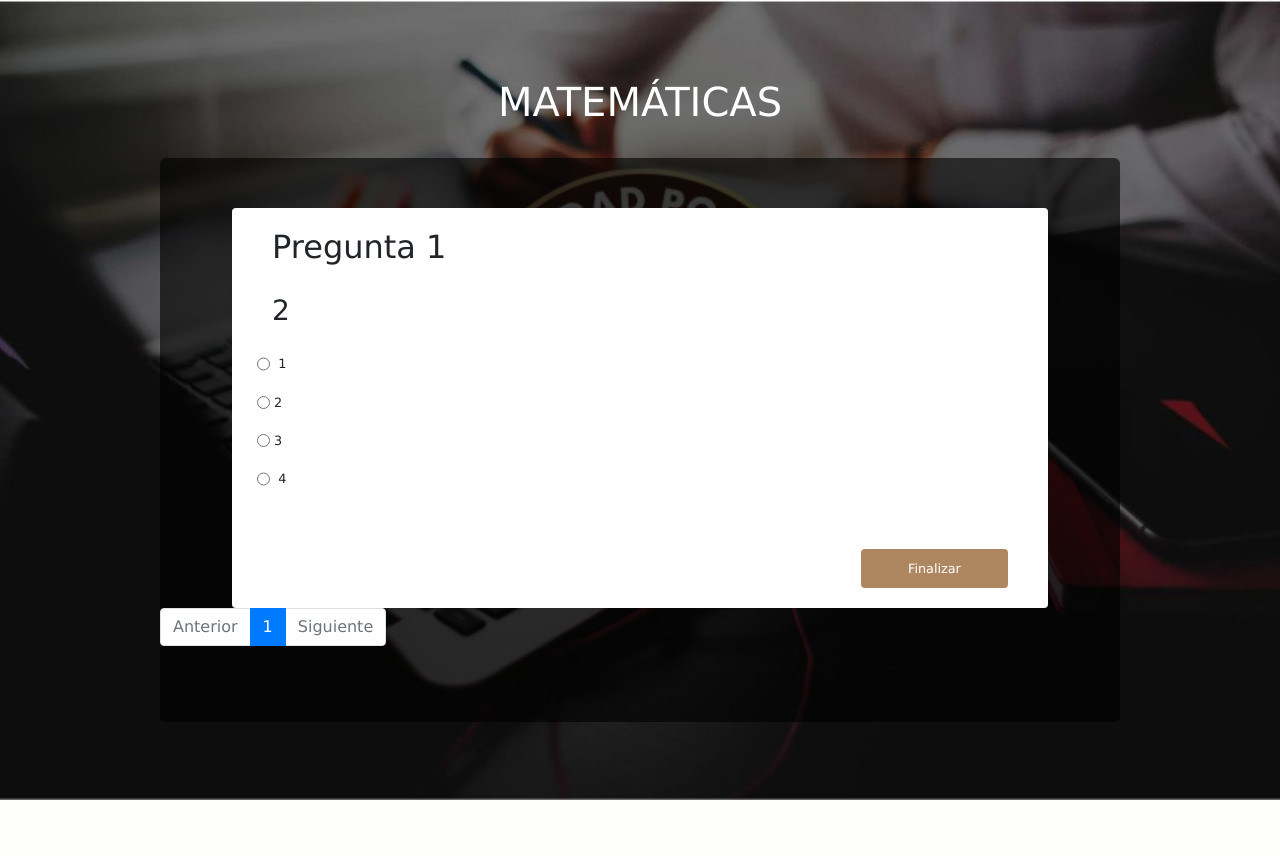
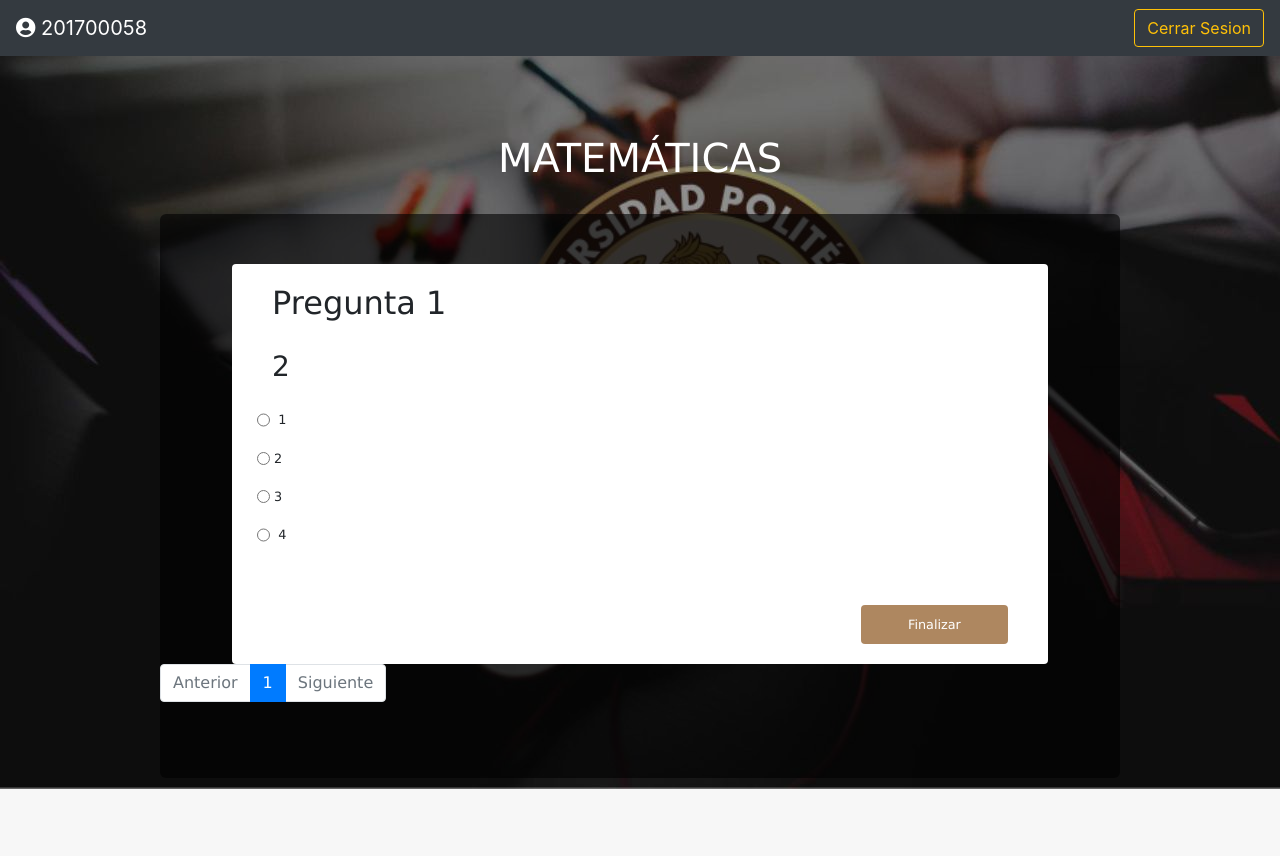
Before and after one commit to Sergio1310/Evaluacionv2, a PHP site: page /Alumno/Evaluacion.php?pregunta=1 in a window 1280 px wide. Before the commit the page ends 800 px from the top, so only its background shows below. Run offline with PHP 8.4, Linux system fonts and the light colour scheme; a user stored in the database is signed in; data comes from the database, SQL or seed files in the repository; some libraries are stand-ins or nearby versions.

Commit message:
boton cerrar

```diff
--- a/Alumno/Evaluacion.php
+++ b/Alumno/Evaluacion.php
@@ -39,6 +39,10 @@
 	<script src="https://cdn.jsdelivr.net/npm/sweetalert2@9"></script>
 </head>
 <body>
+		<nav class="navbar navbar-dark bg-dark justify-content-between">
+ <a class="navbar-brand" style="color: white;"> <i class="fas fa-user-circle"> </i> <?php echo $_SESSION['matricula']; ?></a>
+ <button type="button" class="btn btn-outline-warning"  href="../php/cerrarSesion.php">Cerrar Sesion</button>
+</nav>
 	<?php
 	if(!$_GET){
 		header('Location:Evaluacion.php?pregunta=1');
--- a/css/alumn.css
+++ b/css/alumn.css
@@ -1,7 +1,7 @@
 body{
-	background: url(../imagenes/fondo.jpg) no-repeat center center fixed;
-	background-size: cover;
-	height: 100vh;
+	background: url(../imagenes/fondo.jpg);
+	background-repeat: no-repeat;
+background-attachment: fixed
 }
 
 .principal-content {
```
Also changed, not shown: Alumno/dashboard.php (+10 -4 lines), bootstrap4/css/alumn.css (+5 -3 lines).
